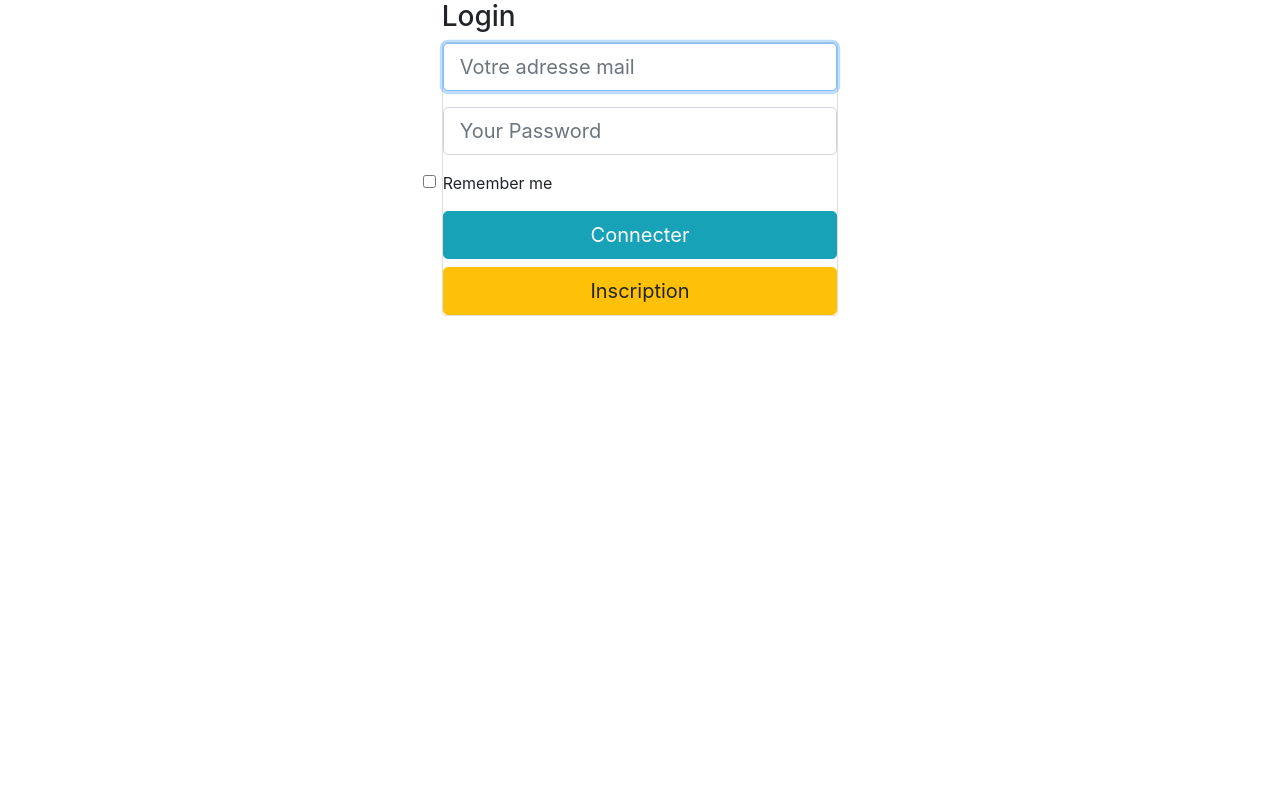
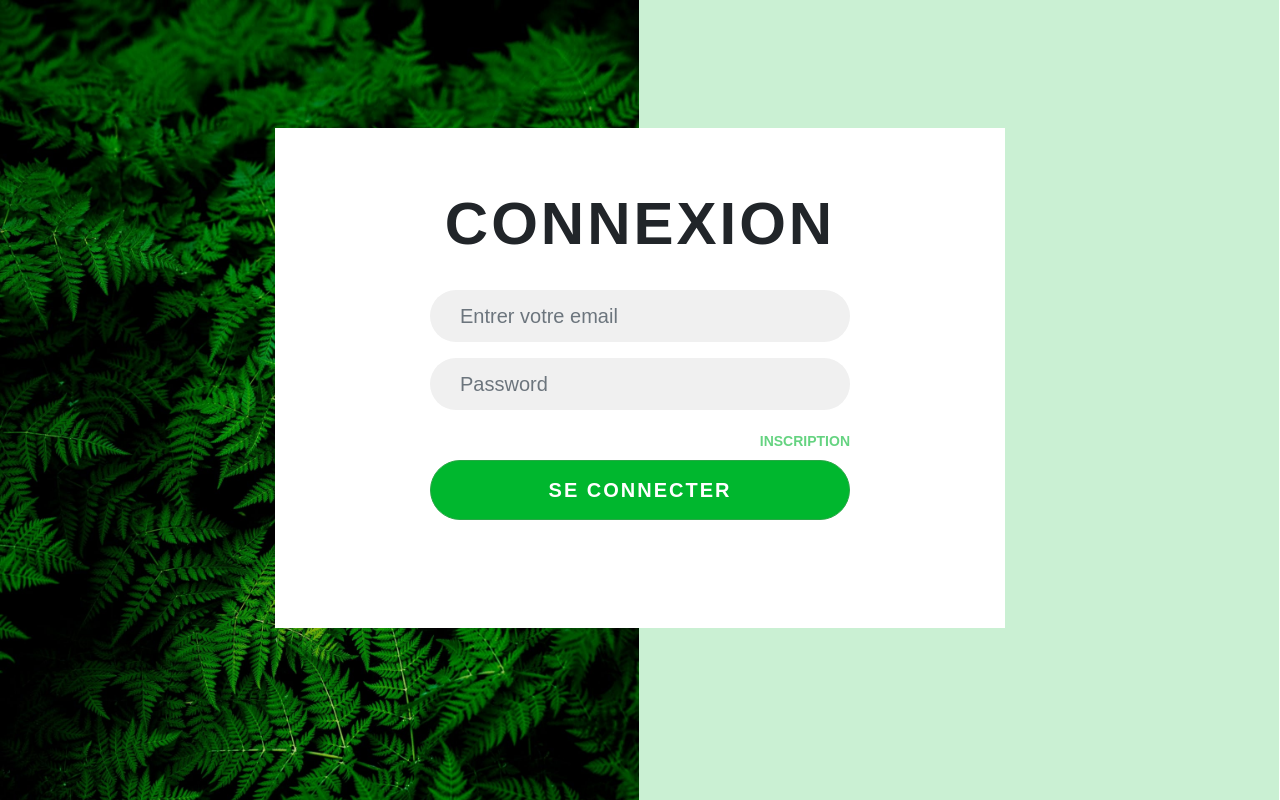
Before and after one commit to AISSATOU97NDAO/projet_python_gestion_tache, a Flask app: page / in a window 1280 px wide. Run offline with Flask 3, Linux system fonts and the light colour scheme; some libraries are stand-ins or nearby versions.

Commit message:
design app

```diff
--- a/app.py
+++ b/app.py
@@ -5,16 +5,17 @@ from routes import *                  # c'est pour definir les routes de notre p
 
 app = Flask(__name__)
 app.secret_key = "Secret Key"          # c'est pour securiser les sessions utilisations et les cookies
-#Configuration de la base de données SqlAlchemy avec Postgres
+ #Configuration de la base de données SqlAlchemy avec Postgres
 app.config['SQLALCHEMY_DATABASE_URI'] = 'postgresql://flask:flask@localhost/crud'
 app.config['SQLALCHEMY_TRACK_MODIFICATIONS'] = False
 
 db.init_app(app)  # c'est pour intialiser une extension
 
 with app.app_context():
-    db.create_all()
+    db.create_all()    #permet de créer toutes les tables définies dans le modèle de base de données .
 
-app.register_blueprint(user_bp)
+app.register_blueprint(user_bp)   # permet d'enregistrer un objet Blueprint dans une application Flask.
+
 app.register_blueprint(tache_bp)
 
 login_manager = LoginManager()
@@ -27,4 +28,4 @@ def load_user(user_id):
     return User.query.get(int(user_id))
 
 if __name__ == "__main__":
-    app.run(debug=True)
+    app.run(host='0.0.0.0', debug=True)
--- a/routes.py
+++ b/routes.py
@@ -19,18 +19,18 @@ def login():
 def login_post():
     email = request.form.get('email')
     password = request.form.get('password')
-    remember = True if request.form.get('remember') else False
+#    remember = True if request.form.get('remember') else False
 
     user = User.query.filter_by(email=email).first()
 
     # check if the user actually exists
     # take the user-supplied password, hash it, and compare it to the hashed password in the database
     if not user or not check_password_hash(user.password, password):
-        flash('Please check your login details and try again.')
+        flash('Veuillez vérifier vos informations de connexion et réessayer.')
         return redirect(url_for('user.login'))  # if the user doesn't exist or password is wrong, reload the page
 
     # if the above check passes, then we know the user has the right credentials
-    login_user(user, remember=remember)
+    login_user(user)
     return redirect(url_for('tache.index'))
 
 @user_bp.route('/signup')
@@ -46,7 +46,7 @@ def signup_post():
     user = User.query.filter_by(email=email).first()  # if this returns a user, then the email already exists in db
 
     if user:  # if a user is found, we want to redirect back to signup page so user can try again
-        flash('Email address already exists')
+        flash('l adresse mail existe déjà')
         return redirect(url_for('user.signup'))
 
     # create a new user with the form data. Hash the password so the plaintext version isn't saved.
--- /dev/null
+++ b/static/css/styles.css
@@ -0,0 +1,194 @@
+body {
+	font-family: 'Montserrat', sans-serif;
+	text-rendering : optimizeLegibility;
+	-webkit-font-smoothing : antialiased;
+}
+
+
+#login-bg.container-fluid {
+	padding: 0;
+	height: 100%;
+	position: absolute;
+}
+
+/* Background image an color divs*/
+
+.bg-img , .bg-color {
+	min-width: 50%;
+	vertical-align: top;
+	padding: 0;
+	margin-left: 0;
+	height: 100%;
+	background-color: #CAF0D3;
+	display: inline-block;
+	overflow: hidden;
+}
+
+.bg-color {
+	margin-left: -5px;
+}
+
+.bg-img {
+	background-image: url(../fonts/bg-image.jpeg);
+	background-size: cover;
+}
+
+#login{
+	padding-top: 10%;
+	text-align: center;
+	text-transform: uppercase;
+}
+
+
+.login {
+	width: 100%;
+	height: 500px;
+	background-color: #fff;
+	padding: 15px;
+	padding-top: 30px;
+}
+
+.login h1 {
+	margin-top: 30px;
+	font-weight: bold;
+	font-size: 60px;
+	letter-spacing: 3px;
+}
+
+.login form {
+	max-width: 420px;
+	margin: 30px auto;
+}
+
+.login .btn {
+	border-radius: 50px;
+	text-transform: uppercase;
+	font-weight: bold;
+	letter-spacing: 2px;
+	font-size: 20px;
+	padding: 14px;
+	background-color: #00B72E;
+}
+
+.form-group input {
+	font-size: 20px;
+	font-weight: lighter;
+	border: none;
+	background-color: #F0F0F0;
+	color: #465347!important;
+	padding: 26px 30px;
+	border-radius: 50px;
+	transition : 0.2s;
+}
+
+
+
+
+/* Form check styles*/
+
+.form-check {
+	padding: 0;
+	text-align: left;
+}
+
+.form-check label {
+	vertical-align: top;
+	padding-top: 5px;
+	padding-left: 5px;
+	font-size: 15px;
+	color: #606060;
+	font-size: 14px;
+}
+
+.forgot-password {
+	text-align: right;
+	float: right;
+	font-weight: bold;
+}
+
+.forgot-password a {
+	color: #00B72E;
+	opacity: 0.6;
+}
+
+.forgot-password a:hover {
+	opacity: 1;
+}
+
+
+/* Switch styles */
+
+.switch {
+  position: relative;
+  display: inline-block;
+  width: 60px;
+  height: 30px;
+}
+
+/* Hide default HTML checkbox */
+.switch input {display:none;}
+
+/* The slider */
+.slider {
+  position: absolute;
+  cursor: pointer;
+  top: 0;
+  left: 0;
+  right: 0;
+  bottom: 0;
+  background-color: #F0F0F0;
+  -webkit-transition: .4s;
+  transition: .4s;
+  border-radius: 30px;
+}
+
+.slider:before {
+  position: absolute;
+  content: "";
+  height: 22px;
+  width: 22px;
+  left: 4px;
+  bottom: 4px;
+  background-color: white;
+  -webkit-transition: .4s;
+  transition: .4s;
+  border-radius: 50%;
+}
+
+input:checked + .slider {
+  background-color: #00B72E;
+}
+
+input:focus + .slider {
+  box-shadow: 0 0 1px ##00B72E;
+}
+
+input:checked + .slider:before {
+  -webkit-transform: translateX(30px);
+  -ms-transform: translateX(30px);
+  transform: translateX(30px);
+}
+
+
+
+/* Media queries */
+
+@media(max-width: 500px) {
+	.bg-img , .bg-color {
+	min-width: 100%;
+	height: 50%;
+	margin: 0;
+	}
+
+	.forgot-password {
+	text-align: right;
+	float: left;
+	padding: 20px 0;
+	}
+
+
+	#login {
+		padding-top: 50px;
+	}
+
+}
--- a/templates/base.html
+++ b/templates/base.html
@@ -2,6 +2,7 @@
 <html lang="en">
 <head>
     <link rel="stylesheet" href="{{ url_for('static', filename='css/bootstrap.min.css')}}">
+    <link rel="stylesheet" href="{{ url_for('static', filename='css/styles.css')}}">
     <meta charset="UTF-8">
     <title>{% block title %}  {% endblock %}</title>
 </head>
--- a/templates/login.html
+++ b/templates/login.html
@@ -1,9 +1,22 @@
 {% extends "base.html" %}
 {% block title %} Login {% endblock %}
 {% block body %}
-<div class="col-md-4 offset-md-4">
-    <h3 class="title">Login</h3>
-    <div class="card">
+<body>
+    <!-- Backgrounds -->
+    <div id="login-bg" class="container-fluid">
+        <div class="bg-img"></div>
+        <div class="bg-color"></div>
+    </div>
+    <!-- End Backgrounds -->
+
+    <div class="container" id="login">
+        <div class="row justify-content-center">
+            <div class="col-lg-8">
+                <div class="login">
+                    <h1>Connexion</h1>
+
+                    <!-- Loging form -->
+                    <form method="POST" action="/login">
                         {% with messages = get_flashed_messages() %}
                             {% if messages %}
                                 <div class="alert alert-danger">
@@ -11,25 +24,21 @@
                                 </div>
                             {% endif %}
                         {% endwith %}
-        <form method="POST" action="/login">
                         <div class="form-group">
-                <input class="form-control form-control-lg" type="email" name="email" placeholder="Votre adresse mail" autofocus="">
-            </div>
-
-            <div class="form-group">
-                <input class="form-control form-control-lg" type="password" name="password" placeholder="Your Password">
+                            <input type="email" class="form-control" name="email"  aria-describedby="emailHelp" placeholder="Entrer votre email">
                         </div>
                         <div class="form-group">
-                <label class="form-check-label">
-                    <input type="checkbox" class="form-check-input">
-                    Remember me
-                </label>
+                            <input type="password" class="form-control" name="password"  placeholder="Password">
                         </div>
-            <button class="btn btn-info btn-block btn-lg">Connecter</button>
-            <a href="{{ url_for('user.signup') }}" type="button" class="btn btn-warning btn-block btn-lg">
-                Inscription
-            </a>
+                        <div class="form-check">
+                            <label class="forgot-password"><a href="{{ url_for('user.signup') }}">Inscription</a></label>
+                        </div>
+                        <br>
+                        <button type="submit" class="btn btn-lg btn-block btn-success">Se connecter</button>
                     </form>
                 </div>
             </div>
+        </div>
+    </div>
+</body>
 {% endblock %}
```
Also changed, not shown: templates/signup.html (+27 -10 lines), static/fonts/bg-image.jpeg (added). Lines whose indentation alone changed are shown as unchanged.
